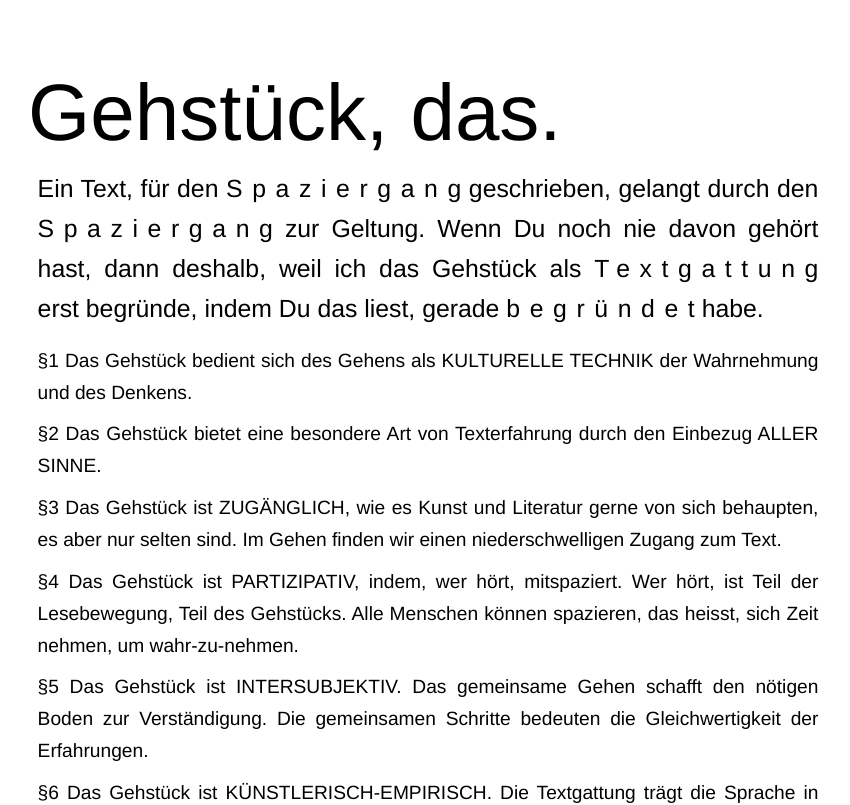
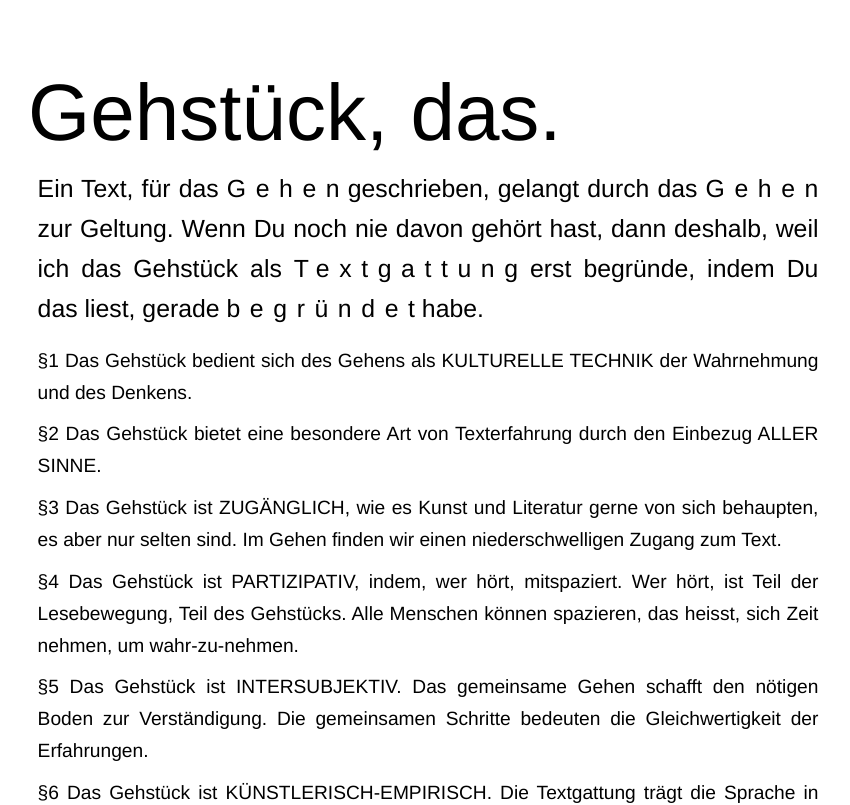
Before and after one commit to dan-wenger/gehstueck-website, a SvelteKit app: page / in a window 1280 px wide. Shown: the top 805 px of the page, without its empty margins (212-1062 px from the left). Built offline with nearby package versions, Linux system fonts and the light colour scheme.

Commit message:
Spaziergang zur Gehen, zusätzliche Programm-Links

```diff
--- a/src/routes/+page.svelte
+++ b/src/routes/+page.svelte
@@ -6,8 +6,8 @@
 <main lang="de">
   <h1 class="titel">Gehstück, das.</h1>
   <p class="subline blocksatz" lang="de">
-    Ein Text, für den <span class="wider">Spaziergang</span> geschrieben,
-    gelangt durch den <span class="wider">Spaziergang</span> zur Geltung. Wenn
+    Ein Text, für das <span class="wider">Gehen</span> geschrieben,
+    gelangt durch das <span class="wider">Gehen</span> zur Geltung. Wenn
     Du noch nie davon gehört hast, dann deshalb, weil ich das Gehstück als
     <span class="wider">Textgattung</span>
     erst begründe, indem Du das liest, gerade
@@ -184,8 +184,9 @@
   <div class="container-right">
     <h2 class="untertitel">PROGRAMM</h2>
     <p>
-      <a href="https://1drv.ms/b/s!Aml69EoNY2O4gbwmpdtnUE6WeC7yig?e=fulLbD"
-        >PDF</a>
+      <a href="https://1drv.ms/b/s!Aml69EoNY2O4gcd1V_uA0cRhTFBTxw?e=K35oFe">2023</a>
+      <a href="https://1drv.ms/b/s!Aml69EoNY2O4gbwmpdtnUE6WeC7yig?e=fulLbD">2024/1</a>
+      <a href="https://1drv.ms/b/s!Aml69EoNY2O4gcd05w01b555Z20DXg?e=hygzI6">2024/2</a>
     </p>
   </div>
 
@@ -195,7 +196,7 @@
       Das Gehstück ist eine öffnende Bewegung: Wer sich daran versuchen
       will, Texte und Ideen an
       <a href="mailto:info@gehstueck.ch">info[at]gehstueck.ch</a>. Gerne gebe
-      ich Rückmeldung, auch im Hinblick auf das Programm 2024/2.
+      ich Rückmeldung, auch im Hinblick auf die anstehende Programmplanung.
     </p>
   </div>
 </main>
```
